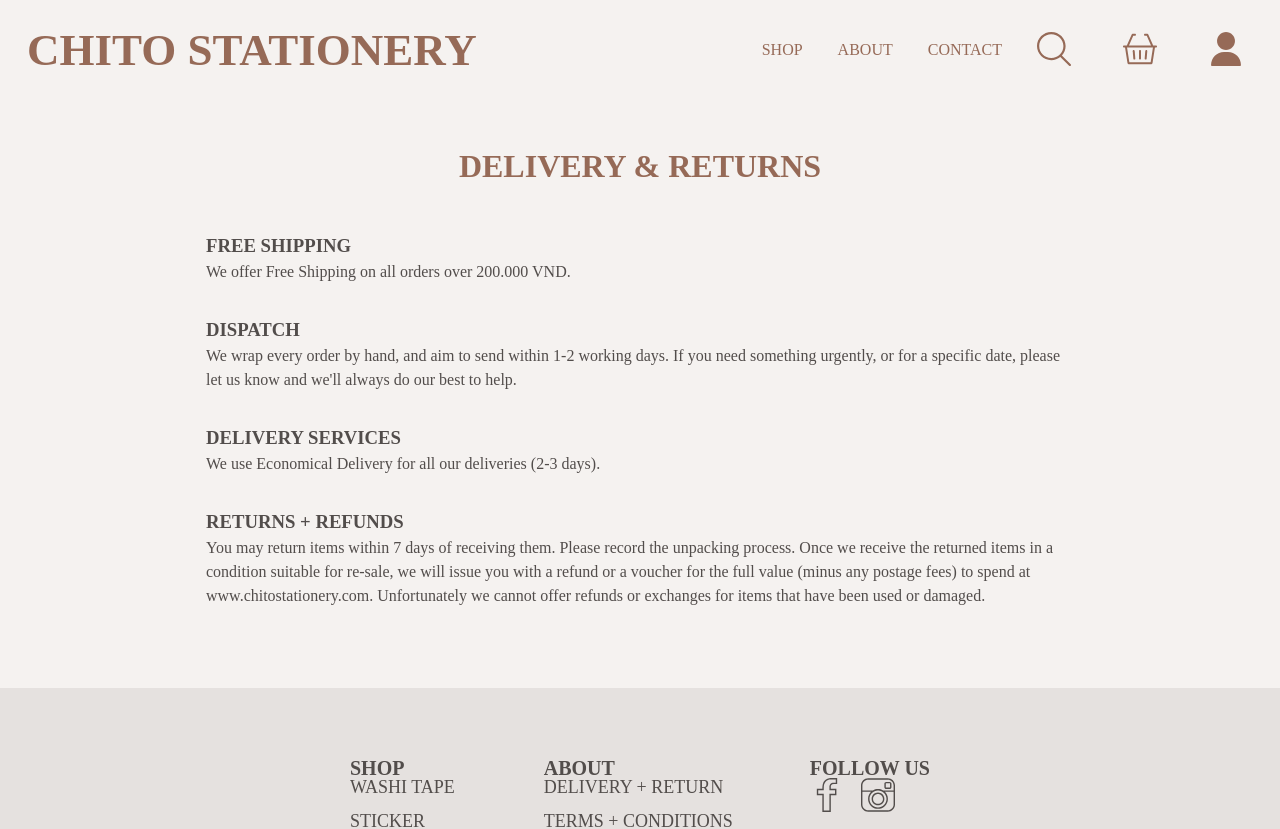
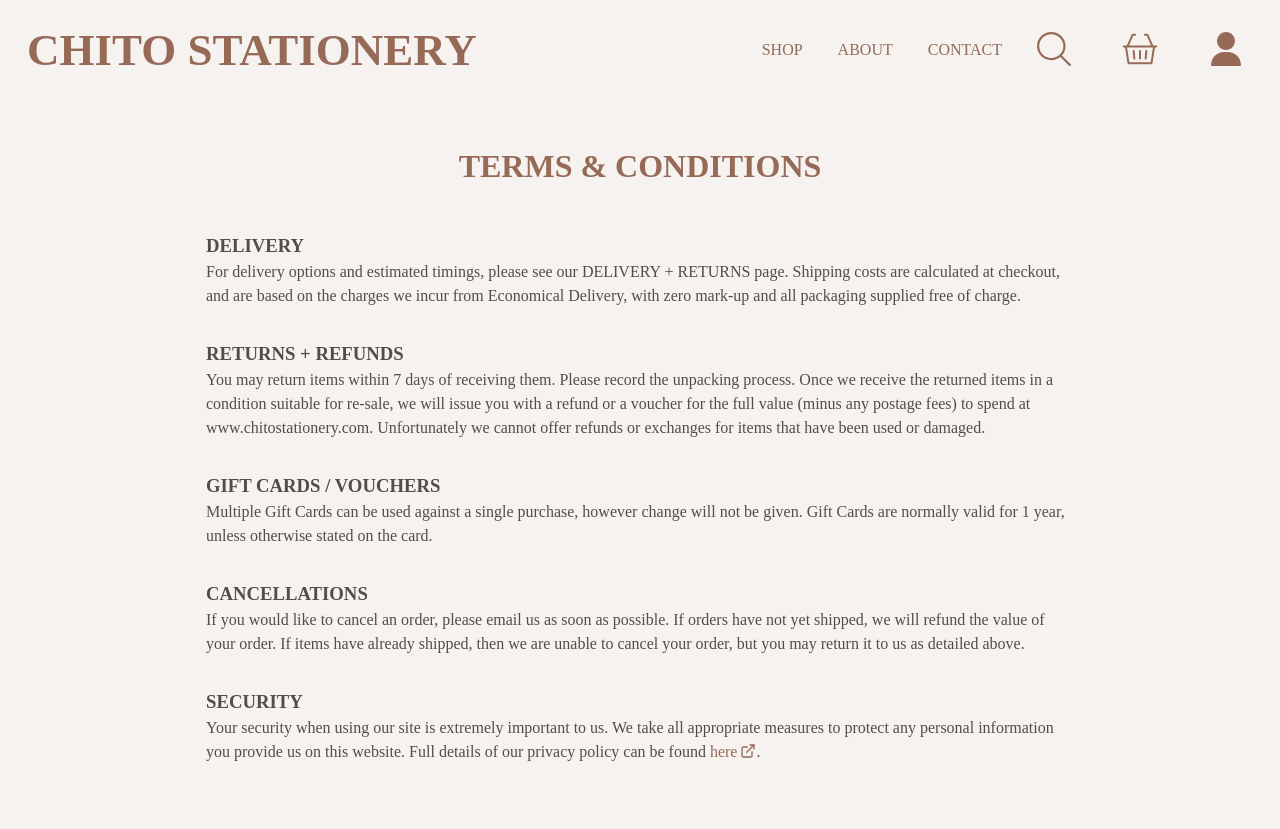
Before and after one commit to huyvouit/chito-stationery-fe, a React (Create React App) app: page /about in a window 1280 px wide. Shown: the top 829 px of the page. Built offline with nearby package versions, Linux system fonts and the light colour scheme; a web font is replaced by a local one.

Commit message:
about: terms (done)

```diff
--- a/src/components/About_Nav/about_delivery.js
+++ b/src/components/About_Nav/about_delivery.js
@@ -3,25 +3,25 @@ import "../../style/About/about.css";
 
 export const Delivery = () => {
     return (
-        <div className="delivery_wrapper">
-            <h1 className="delivery_title">DELIVERY & RETURNS</h1>
-            <div className="delivery_content">
-                <div className="delivery_subwrapper">
-                    <h3 className="delivery_subtitle">FREE SHIPPING</h3>
+        <div className="about_wrapper">
+            <h1 className="about_title">DELIVERY & RETURNS</h1>
+            <div className="about_content">
+                <div className="about_subwrapper">
+                    <h3 className="about_subtitle">FREE SHIPPING</h3>
                     <p>We offer Free Shipping on all orders over 200.000 VND.</p>
                 </div>
-                <div className="delivery_subwrapper">
-                    <h3 className="delivery_subtitle">DISPATCH</h3>
+                <div className="about_subwrapper">
+                    <h3 className="about_subtitle">DISPATCH</h3>
                     <p>We wrap every order by hand, and aim to send within 1-2 working days.
                         If you need something urgently, or for a specific date, please
                         let us know and we'll always do our best to help.</p>
                 </div>
-                <div className="delivery_subwrapper">
-                    <h3 className="delivery_subtitle">DELIVERY SERVICES</h3>
+                <div className="about_subwrapper">
+                    <h3 className="about_subtitle">DELIVERY SERVICES</h3>
                     <p>We use Economical Delivery for all our deliveries (2-3 days).</p>
                 </div>
-                <div className="delivery_subwrapper">
-                    <h3 className="delivery_subtitle">RETURNS + REFUNDS</h3>
+                <div className="about_subwrapper">
+                    <h3 className="about_subtitle">RETURNS + REFUNDS</h3>
                     <p>You may return items within 7 days of receiving them. Please
                         record the unpacking process. Once we receive the returned items
                         in a condition suitable for re-sale, we will issue you with a refund
--- a/src/components/About_Nav/about_screen.js
+++ b/src/components/About_Nav/about_screen.js
@@ -1,11 +1,13 @@
 import React from 'react'
 import { Delivery } from "./about_delivery"
+import { Terms } from "./about_terms"
 
 export const About = () => {
     return (
         <>
             <div className="about">
-                <Delivery/>
+                {/* <Delivery/> */}
+                <Terms/>
             </div>
         </>
     )
--- /dev/null
+++ b/src/components/About_Nav/about_terms.js
@@ -0,0 +1,43 @@
+import React from 'react'
+import "../../style/About/about.css";
+
+export const Terms = () => {
+    return (
+        <div className="about_wrapper">
+            <h1 className="about_title">TERMS & CONDITIONS</h1>
+            <div className="about_content">
+                <div className="about_subwrapper">
+                    <h3 className="about_subtitle">DELIVERY</h3>
+                    <p>For delivery options and estimated timings, please see our DELIVERY + RETURNS page.
+                        Shipping costs are calculated at checkout, and are based on the charges we incur from
+                        Economical Delivery, with zero mark-up and all packaging supplied free of charge.</p>
+                </div>
+                <div className="about_subwrapper">
+                    <h3 className="about_subtitle">RETURNS + REFUNDS</h3>
+                    <p>You may return items within 7 days of receiving them. Please record the unpacking process.
+                        Once we receive the returned items in a condition suitable for re-sale, we will issue you
+                        with a refund or a voucher for the full value (minus any postage fees) to spend at www.chitostationery.com.
+                        Unfortunately we cannot offer refunds or exchanges for items that have been used or damaged.</p>
+                </div>
+                <div className="about_subwrapper">
+                    <h3 className="about_subtitle">GIFT CARDS / VOUCHERS</h3>
+                    <p>Multiple Gift Cards can be used against a single purchase, however change will not be given.
+                        Gift Cards are normally valid for 1 year, unless otherwise stated on the card.</p>
+                </div>
+                <div className="about_subwrapper">
+                    <h3 className="about_subtitle">CANCELLATIONS</h3>
+                    <p>If you would like to cancel an order, please email us as soon as possible. If orders have not yet shipped,
+                        we will refund the value of your order. If items have already shipped, then we are unable to cancel your order,
+                        but you may return it to us as detailed above.</p>
+                </div>
+                <div className="about_subwrapper">
+                    <h3 className="about_subtitle">SECURITY</h3>
+                    <p>Your security when using our site is extremely important to us. We take all appropriate measures to protect any
+                    personal information you provide us on this website. Full details of our privacy policy can be
+                    found <a className="about_link" href="">here</a>.</p>
+                </div>
+            </div>
+        </div>
+
+    )
+}
--- a/src/style/About/about.css
+++ b/src/style/About/about.css
@@ -1,20 +1,29 @@
-.delivery_wrapper {
+.about_wrapper {
     margin-left: 206px;
     margin-right: 206px;
     margin-top: 30px;
     margin-bottom: 80px;
 }
 
-.delivery_title {
+.about_title {
     color: var(--text-title);
     text-align: center;
 }
 
-.delivery_content {
+.about_content {
     margin-top: 50px;
 }
 
-.delivery_subwrapper {
+.about_subwrapper {
     margin-top: 32px;
     line-height: 1.5;
 }
+
+/* Terms */
+.about_link {
+    padding-right: 19px;
+    background: url(../../assets/Icons/external-link.svg) no-repeat 100% 0;
+    background-size: 16px 16px;
+    text-decoration: none;
+    color: var(--text-title);
+}
```
Also changed, not shown: src/assets/Icons/external-link.svg (added).
